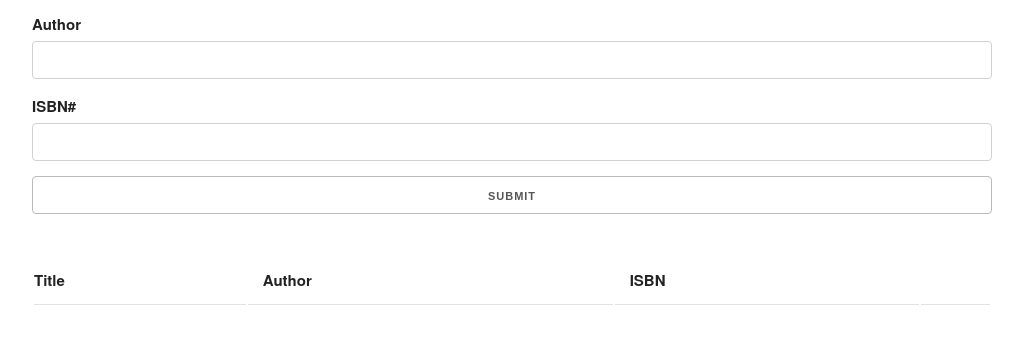
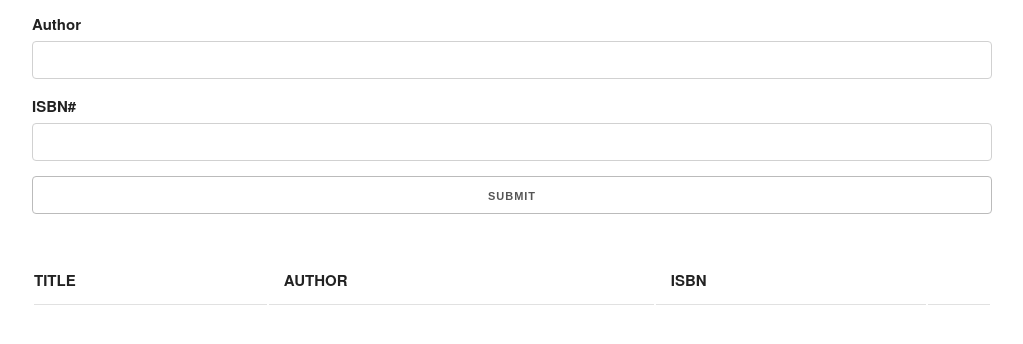
Before and after one commit to TaiwoOluwasegun/BookLister-App, a plain HTML site: page index.html in a window 1280 px wide. Shown: the part 158-502 px from the top of the page, without its empty margins (128-1151 px from the left). Drawn offline with nearby package versions, Linux system fonts and the light colour scheme.

Commit message:
changes to index.html

```diff
--- a/index.html
+++ b/index.html
@@ -45,8 +45,8 @@
     <table class="u-full-width">
       <thead>
         <tr>
-          <th>Title</th>
-          <th>Author</th>
+          <th>TITLE</th>
+          <th>AUTHOR</th>
           <th>ISBN</th>
           <th></th>
         </tr>
```
